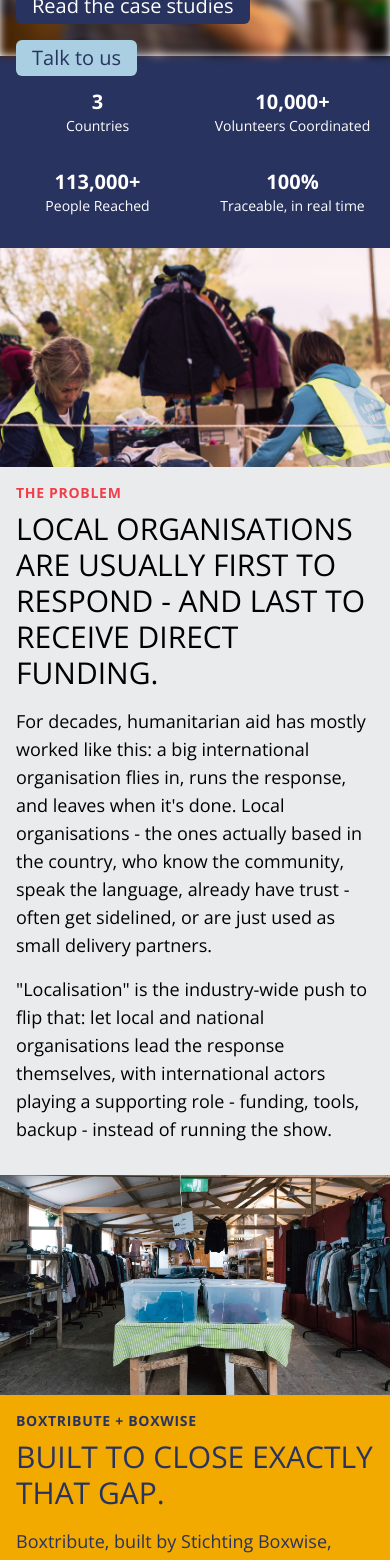
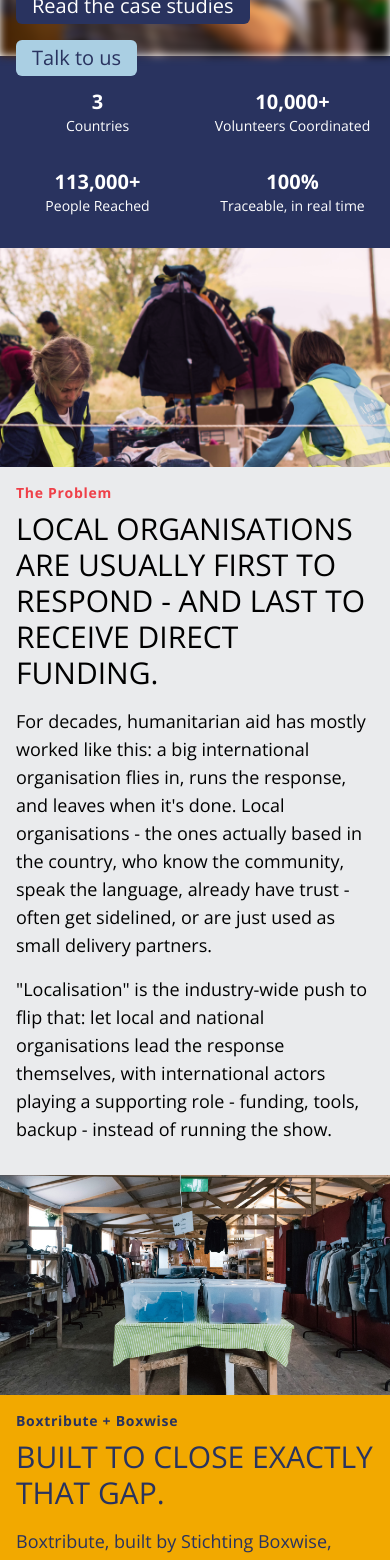
Before and after one commit to boxwise/boxtribute-landing-nextjs, a Next.js app: page /ourwork in a window 390 px wide. Shown: the part 432-1992 px from the top of the page. Built offline with nearby package versions, Linux system fonts and the light colour scheme; no server answers; a web font is replaced by a local one.

Commit message:
visual-updates

```diff
--- a/components/CaseStudiesContainer.tsx
+++ b/components/CaseStudiesContainer.tsx
@@ -62,7 +62,7 @@ const CaseStudiesContainer = ({ caseStudies }: Props) => {
       {allCards}
     </Carousel>
   ) : (
-    <div className="grid grid-cols-1 md:grid-cols-3 gap-0">{allCards}</div>
+    <div className="grid grid-cols-1 md:grid-cols-3 gap-2">{allCards}</div>
   );
 };
 
--- a/components/CaseStudyCard.tsx
+++ b/components/CaseStudyCard.tsx
@@ -30,7 +30,7 @@ const CaseStudyCard = ({ caseStudy }: Props) => {
       <p className="uppercase font-bold sm-text tracking-wider">
         Case Study {caseStudy.case_number} - {caseStudy.theme}
       </p>
-      <h3 className="mt-2">{caseStudy.country}</h3>
+      <h3 className="uppercase font-bold mt-2">{caseStudy.country}</h3>
       <p className="uppercase sm-text mb-4">{caseStudy.subtitle}</p>
       <div className="relative w-full aspect-video mb-4">
         <Image
--- a/data/ourwork/our_work.md
+++ b/data/ourwork/our_work.md
@@ -48,7 +48,6 @@ built_to_close_gap:
   banner: "/uploads/freeshop.png"
   image_description: Free shop supported by Boxtribute
 structural_gap:
-  label: The Structural Gap
   title: The Structural Gap
   text: Localisation doesn't fall short only because of capacity, or because funders
     and INGOs don't believe it's the way forward. One major, addressable cause is
@@ -141,8 +140,8 @@ cta_final:
   text: Whether you're a local organisation building accountable systems from day
     one, or a funder exploring what direct, traceable local-led aid could look like
     at scale - we welcome the conversation.
-  cta_button: Talk to us
-  cta_link: "/contactus"
-  cta_button_2: Book a demo
-  cta_link_2: "https://calendar.google.com/calendar/appointments/schedules/PLACEHOLDER"
+  cta_button: Book a demo
+  cta_link: "https://calendar.google.com/calendar/appointments/schedules/PLACEHOLDER"
+  cta_button_2: Talk to us
+  cta_link_2: "/contactus"
 ---
--- a/pages/ourwork.tsx
+++ b/pages/ourwork.tsx
@@ -90,21 +90,21 @@ export const OurWork = ({ ourWorkData, footerData }: Props) => {
         >
           {ourWorkData.stats.map((stat, i) => (
             <div key={i} className="text-center">
-              <h3>{stat.number}</h3>
+              <h3 className="font-bold">{stat.number}</h3>
               <p className="sm-text">{stat.label}</p>
             </div>
           ))}
         </div>
       </section>
 
-      <section className="max-w-[1200px] mx-auto">
+      <section>
         <ImageText5050
           imageMobile={ourWorkData.problem.image_mobile}
           banner={ourWorkData.problem.banner}
           imageDescription={ourWorkData.problem.image_description}
           order={0}
         >
-          <p className="uppercase text-red font-bold tracking-wider sm-text">
+          <p className="text-red font-bold tracking-wider sm-text">
             {ourWorkData.problem.label}
           </p>
           <h2 className="mt-2">{ourWorkData.problem.title}</h2>
@@ -120,7 +120,7 @@ export const OurWork = ({ ourWorkData, footerData }: Props) => {
           order={2}
           bgColor="gold"
         >
-          <p className="uppercase text-navy font-bold tracking-wider sm-text">
+          <p className="text-navy font-bold tracking-wider sm-text">
             {ourWorkData.built_to_close_gap.label}
           </p>
           <h2 className="mt-2 text-navy">{ourWorkData.built_to_close_gap.title}</h2>
@@ -140,9 +140,6 @@ export const OurWork = ({ ourWorkData, footerData }: Props) => {
       </section>
 
       <section className="max-w-[1200px] mx-auto px-4 md:px-16 py-8 md:py-16 text-center">
-        <p className="uppercase text-red font-bold tracking-wider sm-text">
-          {ourWorkData.structural_gap.label}
-        </p>
         <h2 className="mt-2">{ourWorkData.structural_gap.title}</h2>
         <p className="lg-text mt-4 max-w-[800px] mx-auto">{ourWorkData.structural_gap.text}</p>
       </section>
```
